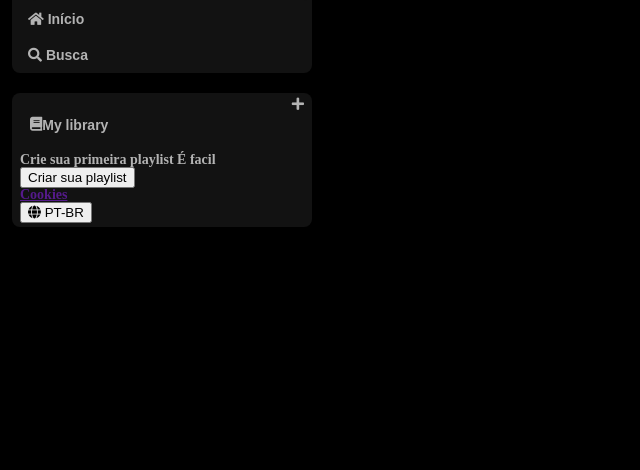
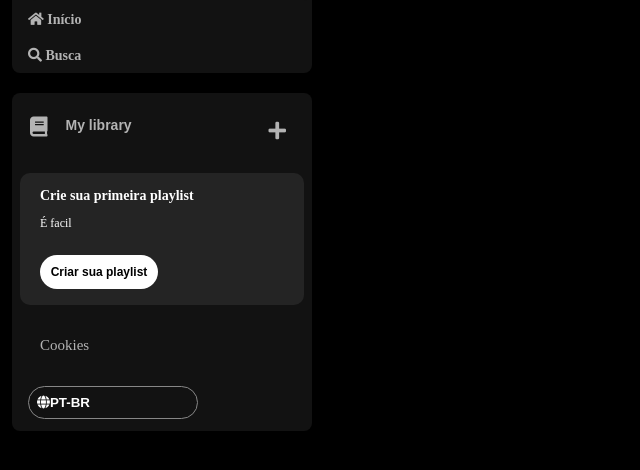
Before and after one commit to PavanCarol/Spotinho, a plain HTML site: page index.html in a window 1280 px wide. Shown: the part 76-546 px from the top of the page, without its empty margins (0-640 px from the left). Drawn offline with Linux system fonts and the light colour scheme.

Commit message:
--alteracoes

```diff
--- a/index.html
+++ b/index.html
@@ -1,21 +1,30 @@
 <!DOCTYPE html>
 <html lang="pt-BR">
   <head>
-    <meta charset="UTF-8">
-    <meta name="viewport" content="width=device-width, initial-scale=1.0">
+    <meta charset="UTF-8" />
+    <meta name="viewport" content="width=device-width, initial-scale=1.0" />
     <title>Spotinho</title>
-    <link rel="stylesheet" href="reset.css">
-    <link rel="stylesheet" href="style.css">
-    <link rel="stylesheet"href="https://use.fontawesome.com/releases/v5.15.4/css/solid.css">
-    <link rel="stylesheet" href="https://use.fontawesome.com/releases/v5.15.4/css/fontawesome.css">
-
+    <link rel="stylesheet" href="./src/style/reset.css" />
+    <link rel="stylesheet" href="./src/style/style.css" />
+    <link
+      rel="stylesheet"
+      href="https://use.fontawesome.com/releases/v5.15.4/css/solid.css"
+    />
+    <link
+      rel="stylesheet"
+      href="https://use.fontawesome.com/releases/v5.15.4/css/fontawesome.css"
+    />
   </head>
   <body>
     <div class="sidebar">
       <nav class="sidebar_navigation">
         <div class="logo">
           <a href="">
-                    <img class="logo-spotify" src="/assets/icons/logo-spotify.png" alt="logo">
+            <img
+              class="logo-spotify"
+              src="/assets/icons/logo-spotify.png"
+              alt="logo"
+            />
           </a>
         </div>
         <!-- ul>li*2 -->
@@ -46,15 +55,11 @@
           <div class="section-playlist-content">
             <span class="text title">Crie sua primeira playlist</span>
             <span class="text subtitle"> É facil</span>
-                    <button class="section-playlist-button">
-                        Criar sua playlist
-                    </button>
+            <button class="section-playlist-button">Criar sua playlist</button>
           </div>
         </section>
         <div class="cookies">
-                <a href="">
-                    Cookies
-                </a>
+          <a href=""> Cookies </a>
         </div>
         <div class="languages">
           <button class="languages-button">
--- /dev/null
+++ b/src/style/style.css
@@ -0,0 +1,167 @@
+body {
+    background-color: black;
+    --font-dm-sans: var(--font-dm-sans);
+}
+.logo{
+    background: #121212;
+    display: flex;
+    border-radius: 8px;
+    padding: 16px 0 0 16px;
+}
+.logo img{
+    width: 100px;
+}
+.sidebar{
+    position: fixed;
+    top:0;
+    left: 0;
+    bottom: 0;
+    padding: 12px;
+    width: 300px;
+
+}
+.sidebar_navigation{
+    background-color: #121212;
+    border-radius: 8px;
+    padding: 16px 0 0 16px;
+    margin-bottom: 20px;
+}
+.sidebarvnav nav ul{
+    margin-top: 20px;
+    padding: 0 20px 10px 20px;
+
+}
+.sidebar ul li{
+    padding: 10px 0;
+
+}
+.sidebar nav ul  li a{
+    color: #b3b3b3;
+    text-decoration: none;
+    font-weight: 600;
+    font-size: 14px;
+}
+
+.library{
+    background-color: #121212;
+    border-radius: 8px;
+    display: flex;
+    justify-content: space-between;
+    flex-direction: column;
+    padding: 4px 8px;
+    color: #b3b3b3;
+    font-weight: 600;
+    font-size: 14px;
+    margin-top:10px;
+
+}
+.library-content{
+    display: flex;
+    justify-content: space-between;
+}
+
+.library-button{
+    margin-right: 10px;
+    color: #b3b3b3;
+    background-color: transparent;
+    border: 0px;
+    font-size: 14px;
+    font-weight: 600;
+    text-align: center;
+    text-decoration: none;
+    text-transform: none;
+    padding: 20px 10px;
+    display: flex;
+}
+
+.library .library-content .fa{
+    font-size: 20px;
+    margin-right: 10px;
+    font-weight: 300;
+    padding-right: 8px;
+}
+
+.library .library-content  .fa-plus{
+    margin:24px 10px;
+}
+
+.section-playlist{
+    background-color: #242424;
+
+    display: flex;
+    align-items: flex-start;
+
+    color: #b3b3b3;
+    font-weight: 600;
+    font-size: 14px;
+
+    margin: 8px 0px;
+    padding: 16px 20px;
+
+    border-radius: 10px;
+}
+
+.section-playlist-content{
+    display: flex;
+    flex-direction: column;
+}
+
+.section-playlist-content .text{
+    padding-bottom: 14px;
+    color: #fff ;
+
+}
+.section-playlist-content .title{
+    font-weight: 700;
+}
+.section-playlist-content .subtitle{
+    font-weight: 500;
+    font-size: 12px;
+}
+
+.section-playlist-content .section-playlist-button{
+    background-color: #fff;
+    color: #000;
+    border-radius: 20px;
+    font-size: 12px;
+
+    display: flex;
+    justify-content: center;
+    font-weight: 700;
+
+    text-decoration: none;
+    text-transform: none;
+
+    padding: 10px;
+    margin-top: 12px;
+    border: 0px;
+    width: 118px;
+}
+
+.sidebar .cookies{
+    margin: 25px 20px;
+}
+.sidebar .cookies a{
+    color: #b3b3b3;
+    font-weight: 500;
+    font-size: 15px;
+    text-decoration: none;
+}
+
+.sidebar .cookies a:hover{
+    text-decoration: underline;
+}
+
+.languages .languages-button{
+    background-color: transparent;
+    border: 1px solid #878787;
+    color: #fff;
+    cursor: pointer;
+    align-items: center;
+    display: flex;
+    font-weight: bold;
+    width: 170px;
+    margin: 8px;
+    padding: 8px;
+    border-radius: 20px;
+}
--- /dev/null
+++ b/src/style/vars.css
@@ -0,0 +1,3 @@
+:root{
+    --font-dm-sans: "DM Sans",sans-serif;
+}
--- a/style.css
+++ /dev/null
@@ -1,77 +0,0 @@
-body {
-    background-color: black;
-}
-.logo{
-    background: #121212;
-    display: flex;
-    border-radius: 8px;
-    padding: 16px 0 0 16px;
-}
-.logo img{
-    width: 100px;
-}
-.sidebar{
-    position: fixed;
-    top:0;
-    left: 0;
-    bottom: 0;
-    padding: 12px;
-    width: 300px;
-
-}
-.sidebar_navigation{
-    background-color: #121212;
-    border-radius: 8px;
-    padding: 16px 0 0 16px;
-    margin-bottom: 20px;
-}
-.sidebarvnav nav ul{
-    margin-top: 20px;
-    padding: 0 20px 10px 20px;
-
-}
-.sidebar ul li{
-    padding: 10px 0;
-
-}
-.sidebar nav ul  li a{
-    color: #b3b3b3;
-    text-decoration: none;
-    font-weight: 600;
-    font-size: 14px;
-    font-family: "DM Sans",sans-serif;
-}
-
-.library{
-    background-color: #121212;
-    border-radius: 8px;
-    display: flex;
-    justify-content: space-between;
-    flex-direction: column;
-    padding: 4px 8px;
-    color: #b3b3b3;
-    font-weight: 600;
-    font-size: 14px;
-    margin-top:10px;
-
-}
-.library-content{
-    display: flex;
-    justify-content: space-between;
-}
-
-.library-button{
-    margin-right: 10px;
-    color: #b3b3b3;
-    background-color: transparent;
-    border: 0px;
-    font-size: 14px;
-    font-weight: 600;
-    font-family: "DM Sans",sans-serif;
-    text-align: center;
-    text-decoration: none;
-    text-transform: none;
-    padding: 20px 10px;
-    display: flex;
-
-}
```
Also changed, not shown: src/style/reset.css (renamed from reset.css). Lines whose indentation alone changed are shown as unchanged.
